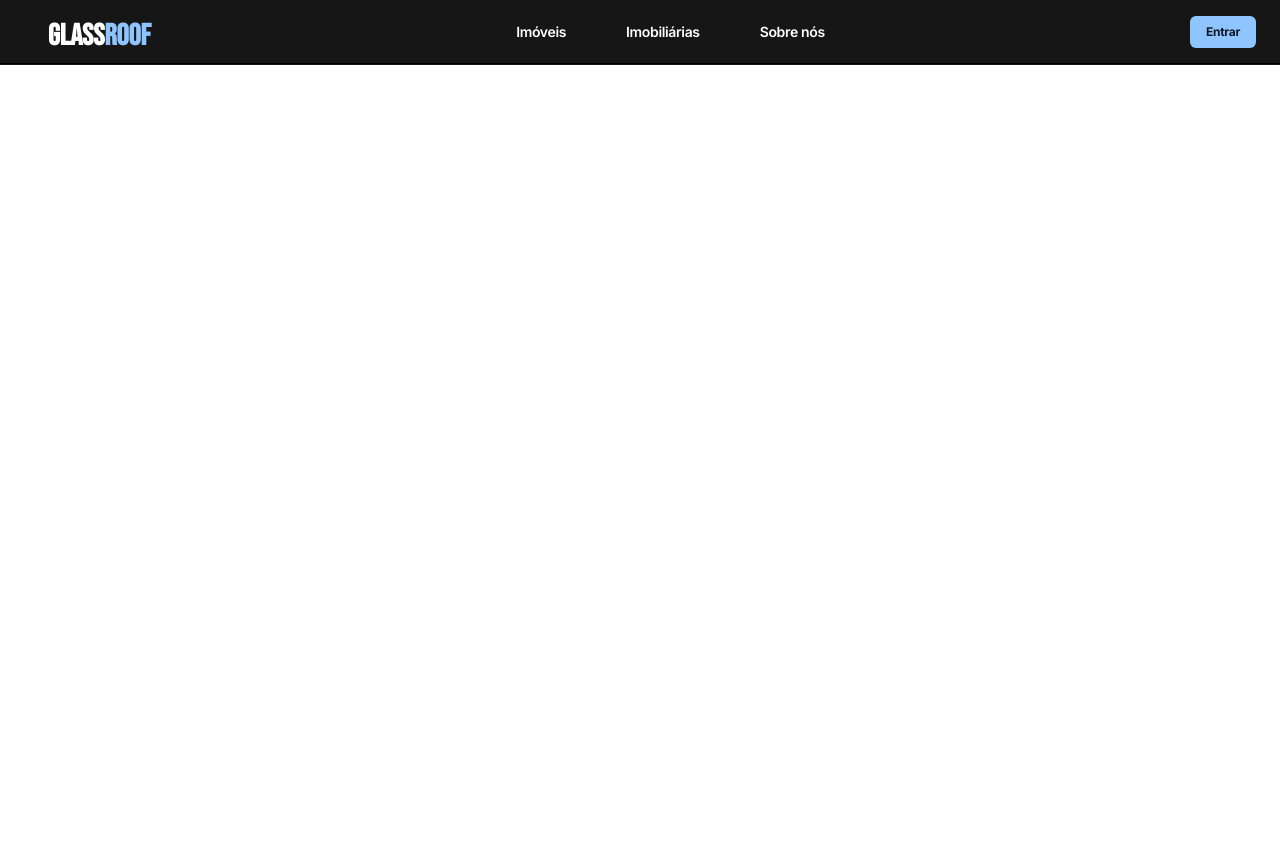
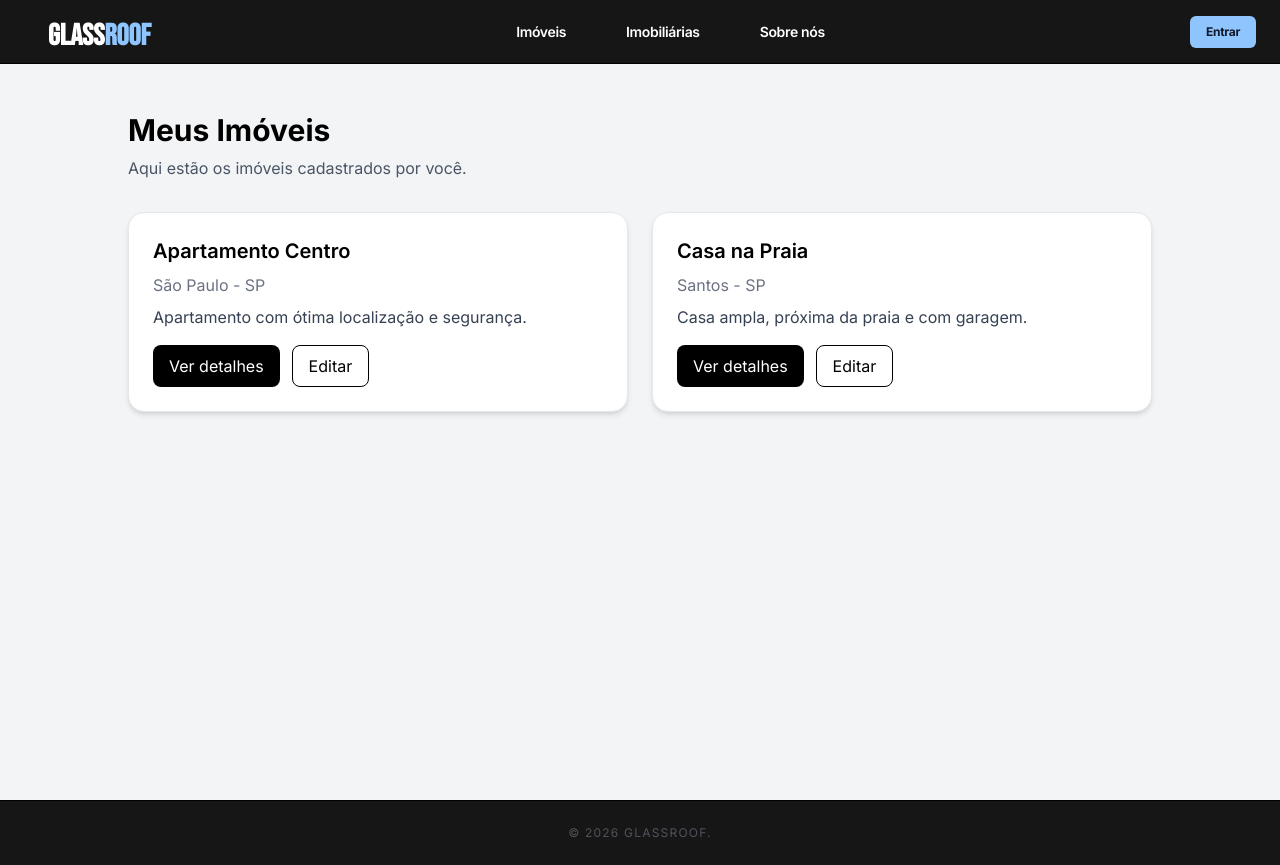
Before and after one commit to felipe-lisandro/glassroof, a React (Vite) app in the folder frontend/: page /meus-imoveis in a window 1280 px wide. Before the commit the page ends 800 px from the top, so only its background shows below. Built offline with nearby package versions, Linux system fonts and the light colour scheme.

Commit message:
feat: cria tela de visualização dos imóveis do proprietário

```diff
--- /dev/null
+++ b/frontend/src/pages/MyProperties.jsx
@@ -0,0 +1,55 @@
+function MyProperties() {
+  const properties = [
+    {
+      id: 1,
+      title: "Apartamento Centro",
+      city: "São Paulo",
+      state: "SP",
+      description: "Apartamento com ótima localização e segurança.",
+    },
+    {
+      id: 2,
+      title: "Casa na Praia",
+      city: "Santos",
+      state: "SP",
+      description: "Casa ampla, próxima da praia e com garagem.",
+    },
+  ];
+
+  return (
+    <main className="min-h-screen bg-gray-100 px-6 pt-28 pb-10">
+      <div className="max-w-5xl mx-auto">
+        <h1 className="text-3xl font-bold mb-2">Meus Imóveis</h1>
+        <p className="text-gray-600 mb-8">
+          Aqui estão os imóveis cadastrados por você.
+        </p>
+
+        <div className="grid gap-6 md:grid-cols-2">
+          {properties.map((property) => (
+            <div
+              key={property.id}
+              className="bg-white rounded-2xl shadow-md p-6 border border-gray-200"
+            >
+              <h2 className="text-xl font-semibold mb-2">{property.title}</h2>
+              <p className="text-gray-500 mb-2">
+                {property.city} - {property.state}
+              </p>
+              <p className="text-gray-700 mb-4">{property.description}</p>
+
+              <div className="flex gap-3">
+                <button className="bg-black text-white px-4 py-2 rounded-lg hover:opacity-90 transition">
+                  Ver detalhes
+                </button>
+                <button className="border border-black px-4 py-2 rounded-lg hover:bg-gray-100 transition">
+                  Editar
+                </button>
+              </div>
+            </div>
+          ))}
+        </div>
+      </div>
+    </main>
+  );
+}
+
+export default MyProperties;
--- a/frontend/src/routes/index.jsx
+++ b/frontend/src/routes/index.jsx
@@ -3,6 +3,7 @@ import Home from "../pages/Home"
 import Login from "../pages/Login"
 import Cadastro from "../pages/Cadastro"
 import CreateProperty from "../pages/CreateProperty"
+import MyProperties from "../pages/MyProperties"
 
 export default function AppRoutes() {
   return (
@@ -11,6 +12,7 @@ export default function AppRoutes() {
       <Route path="/login" element={<Login />} />
       <Route path="/cadastro" element={<Cadastro />} />
       <Route path="/criar-imovel" element={<CreateProperty />} />
+      <Route path="/meus-imoveis" element={<MyProperties />} />
     </Routes>
   )
 }
```
